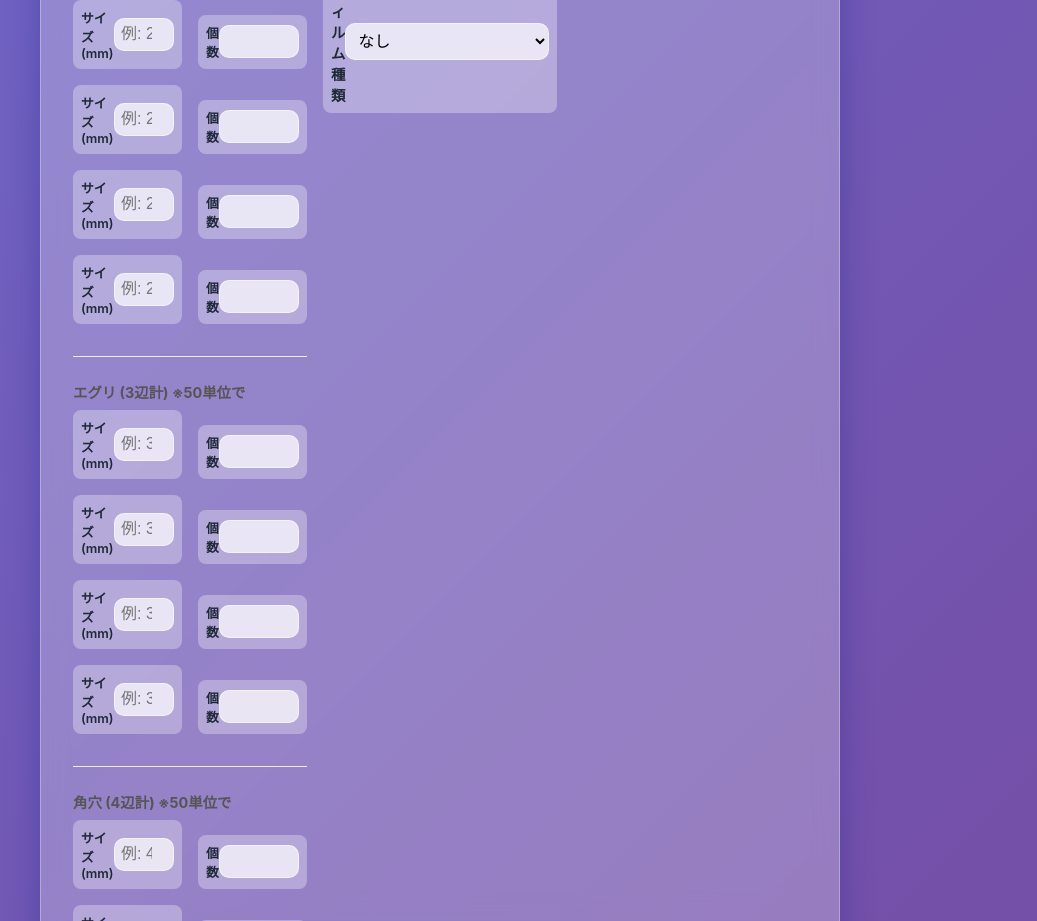
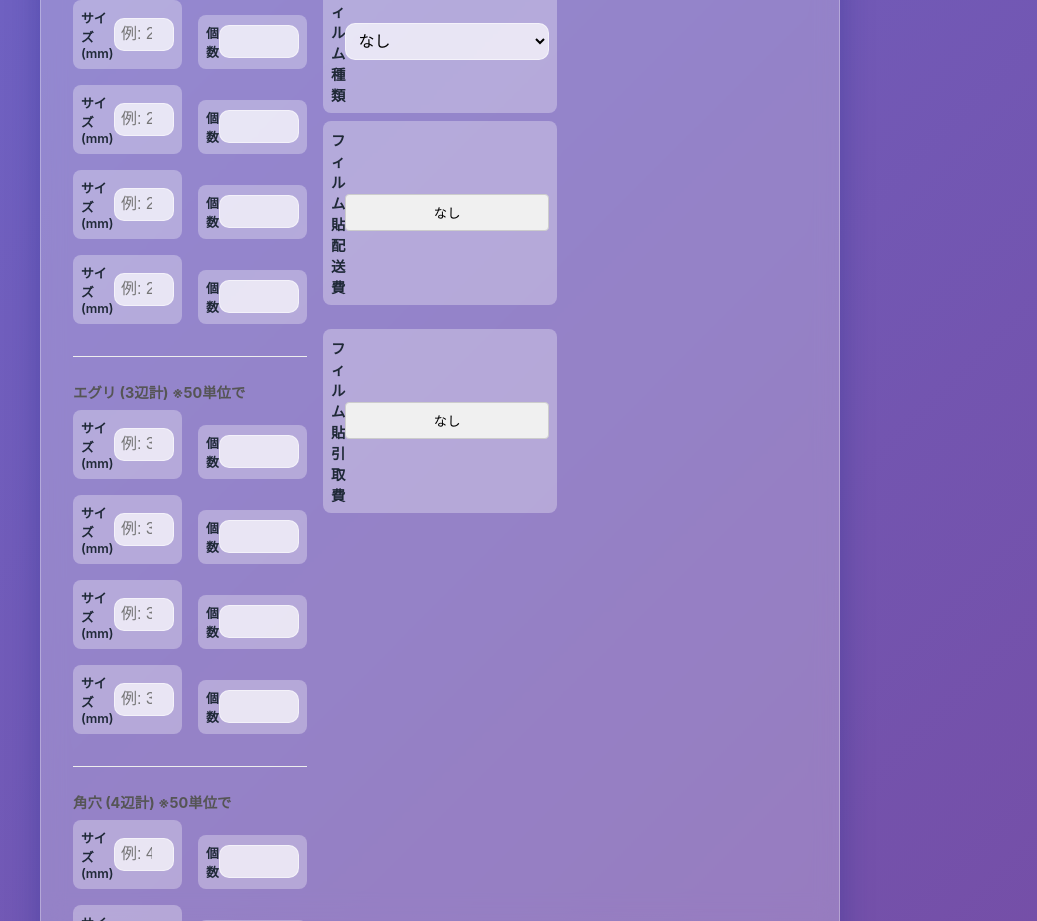
Before and after one commit to tamachan08/glass-cal, a React (Vite) app: page / in a window 1280 px wide. Shown: the part 2920-3841 px from the top of the page, without its empty margins (200-1237 px from the left). Built offline with nearby package versions, Linux system fonts and the light colour scheme.

Commit message:
Add Film Delivery and Pickup options

```diff
--- a/src/App.tsx
+++ b/src/App.tsx
@@ -42,6 +42,8 @@ function App() {
     hikiteCount: 0,
     miratect: false,
     filmType: undefined,
+    filmDelivery: false,
+    filmPickup: false,
     complexProcessing: {
       notch: Array(4).fill({ totalLength: 0, count: 0 }),
       eguri: Array(4).fill({ totalLength: 0, count: 0 }),
@@ -74,6 +76,8 @@ function App() {
       hikiteCount: 0,
       miratect: false,
       filmType: undefined,
+      filmDelivery: false,
+      filmPickup: false,
       complexProcessing: {
         notch: Array(4).fill({ totalLength: 0, count: 0 }),
         eguri: Array(4).fill({ totalLength: 0, count: 0 }),
--- a/src/components/OptionInputs.tsx
+++ b/src/components/OptionInputs.tsx
@@ -267,6 +267,43 @@ export const OptionInputs: React.FC<OptionInputsProps> = ({ options, onChange })
                             ))}
                         </select>
                     </div>
+                    {/* Film Options */}
+                    <div style={{ marginTop: '0.5rem', display: 'flex', gap: '1rem', flexWrap: 'wrap' }}>
+                        <div className="option-item" style={{ flex: '1 1 auto' }}>
+                            <label>フィルム貼配送費</label>
+                            <button
+                                onClick={() => onChange({ ...options, filmDelivery: !options.filmDelivery })}
+                                style={{
+                                    width: '100%',
+                                    padding: '0.5rem',
+                                    backgroundColor: options.filmDelivery ? '#4caf50' : '#f0f0f0',
+                                    color: options.filmDelivery ? 'white' : 'black',
+                                    border: '1px solid #ccc',
+                                    borderRadius: '4px',
+                                    cursor: 'pointer'
+                                }}
+                            >
+                                {options.filmDelivery ? 'あり (2,000円)' : 'なし'}
+                            </button>
+                        </div>
+                        <div className="option-item" style={{ flex: '1 1 auto' }}>
+                            <label>フィルム貼引取費</label>
+                            <button
+                                onClick={() => onChange({ ...options, filmPickup: !options.filmPickup })}
+                                style={{
+                                    width: '100%',
+                                    padding: '0.5rem',
+                                    backgroundColor: options.filmPickup ? '#4caf50' : '#f0f0f0',
+                                    color: options.filmPickup ? 'white' : 'black',
+                                    border: '1px solid #ccc',
+                                    borderRadius: '4px',
+                                    cursor: 'pointer'
+                                }}
+                            >
+                                {options.filmPickup ? 'あり (2,000円)' : 'なし'}
+                            </button>
+                        </div>
+                    </div>
                 </div>
             </div>
         </div>
--- a/src/constants.ts
+++ b/src/constants.ts
@@ -148,6 +148,11 @@ export const FILM_LABELS: Record<import('./types').FilmType, string> = {
     'milky': 'ミルキーミルキー'
 };
 
+export const FILM_OPTION_PRICES = {
+    delivery: 2000,
+    pickup: 2000
+};
+
 // Coefficient logic: 3,4,5,6mm = 1.0; 8,10,12mm = 1.5
 export const THICKNESS_MULTIPLIERS: Record<GlassThickness, number> = {
     3: 1.0,
--- a/src/logic/calculator.ts
+++ b/src/logic/calculator.ts
@@ -1,5 +1,5 @@
 import type { GlassDimensions, EdgeProcessing, ProcessingOptions, CalculationResult, ShapeType } from '../types';
-import { FLAT_POLISH_PRICES, CHAMFER_PRICES, OPTION_PRICES, THICKNESS_MULTIPLIERS, SHAPE_MULTIPLIERS, ROUGH_PRICES, FILM_PRICES } from '../constants';
+import { FLAT_POLISH_PRICES, CHAMFER_PRICES, OPTION_PRICES, THICKNESS_MULTIPLIERS, SHAPE_MULTIPLIERS, ROUGH_PRICES, FILM_PRICES, FILM_OPTION_PRICES } from '../constants';
 
 export const calculatePerimeter = (
     widthMm: number,
@@ -269,11 +269,26 @@ export const calculateTotal = (
 
     // Film Fee Calculation (Separate and rounded to nearest 10)
     let filmFee = 0;
+    // Check if any film option is active (User might select Delivery only? Assuming yes based on request)
+    // But usually delivery implies film. However, I'll calculate them if the options are true.
+    let rawFilmFee = 0;
+
     if (options.filmType) {
         const widthM = Math.ceil(dimensions.width / 100) / 10;
         const heightM = Math.ceil(dimensions.height / 100) / 10;
         const unitPriceFilm = FILM_PRICES[options.filmType] || 0;
-        const rawFilmFee = Math.ceil(widthM * heightM * unitPriceFilm);
+        rawFilmFee += Math.ceil(widthM * heightM * unitPriceFilm);
+    }
+
+    if (options.filmDelivery) {
+        rawFilmFee += FILM_OPTION_PRICES.delivery;
+    }
+
+    if (options.filmPickup) {
+        rawFilmFee += FILM_OPTION_PRICES.pickup;
+    }
+
+    if (rawFilmFee > 0) {
         filmFee = Math.ceil(rawFilmFee / 10) * 10; // Round up to nearest 10
     }
 
--- a/src/types.ts
+++ b/src/types.ts
@@ -84,6 +84,8 @@ export interface ProcessingOptions {
   hikiteCount: number;
   miratect: boolean;
   filmType?: FilmType;
+  filmDelivery: boolean;
+  filmPickup: boolean;
   complexProcessing: ComplexProcessingOptions;
 }
 
```
Also changed, not shown: verify_film.ts (+34 -12 lines).
